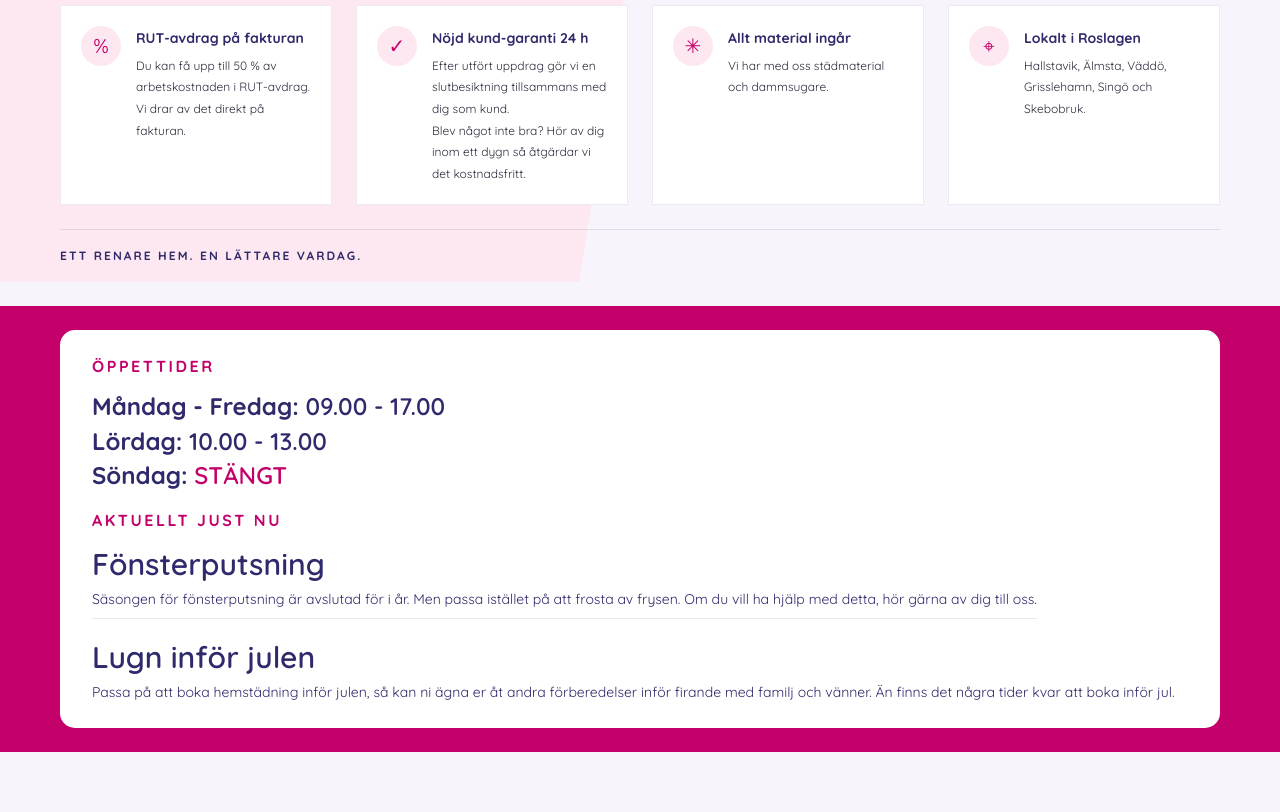
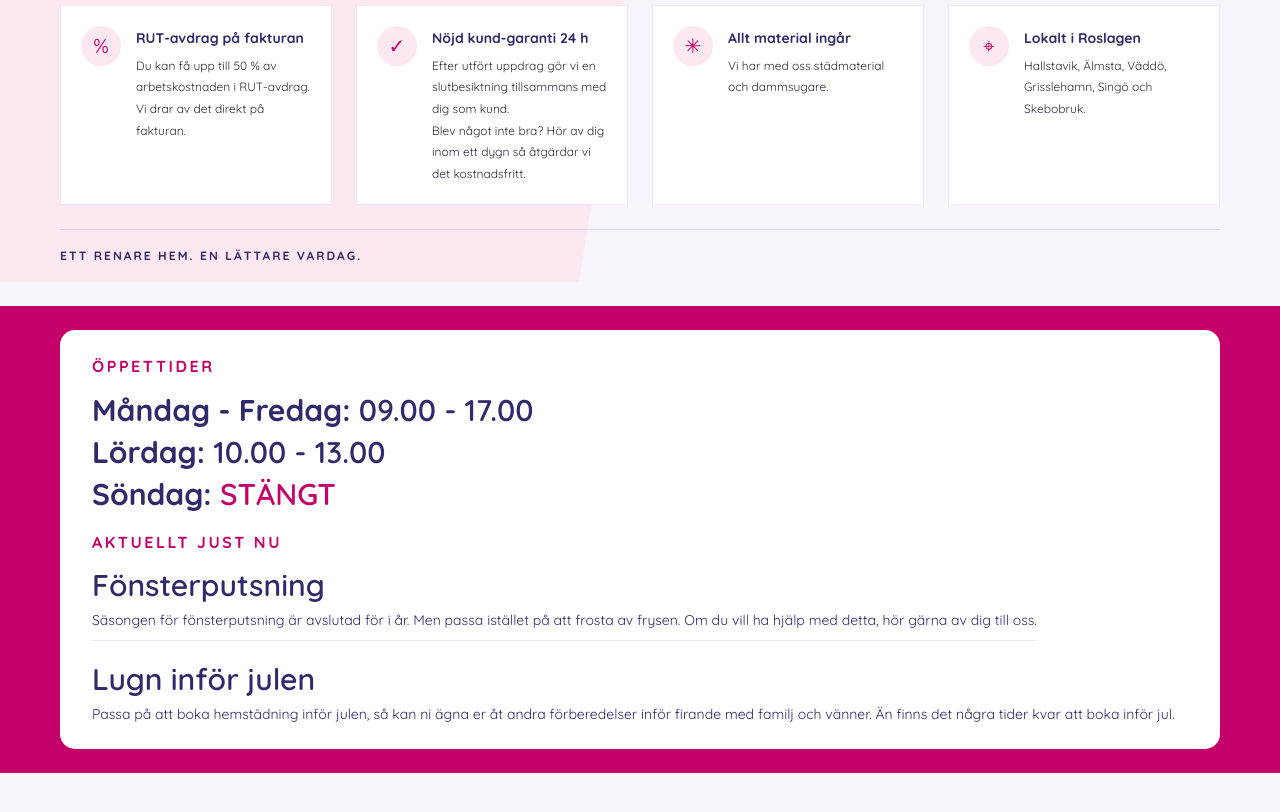
Before and after one commit to annkar73/vikblomsstad, a Next.js app: page / in a window 1280 px wide. Shown: the part 1403-2215 px from the top of the page. Built offline with nearby package versions, Linux system fonts and the light colour scheme.

Commit message:
adjust headings for accessibility

```diff
--- a/app/globals.css
+++ b/app/globals.css
@@ -727,9 +727,9 @@ p {
   font-size: 20px;
 }
 
-.trust-grid h3 {
+.trust-grid h2 {
   margin: 2px 0 6px;
-  color: var(--navy);
+  color: var(--navy) !important;
   font-size: 14px;
   font-weight: 700;
 }
--- a/app/page.tsx
+++ b/app/page.tsx
@@ -85,7 +85,7 @@ export default function Home() {
           <article>
             <span aria-hidden="true">%</span>
             <div>
-              <h3>RUT-avdrag på fakturan</h3>
+              <h2>RUT-avdrag på fakturan</h2>
               <p>
                 Du kan få upp till 50 % av arbetskostnaden i RUT-avdrag. Vi drar
                 av det direkt på fakturan.
@@ -96,15 +96,15 @@ export default function Home() {
           <article>
             <span aria-hidden="true">✓</span>
             <div>
-              <h3>Nöjd kund-garanti 24 h</h3>
-              <p>Efter utfört uppdrag gör vi en slutbesiktning tillsammans med dig som kund. <br></br>Blev något inte bra? Hör av dig inom ett dygn så åtgärdar vi det kostnadsfritt.</p>
+              <h2>Nöjd kund-garanti 24 h</h2>
+              <p>Efter utfört uppdrag gör vi en slutbesiktning tillsammans med dig som kund. <br />Blev något inte bra? Hör av dig inom ett dygn så åtgärdar vi det kostnadsfritt.</p>
             </div>
           </article>
 
           <article>
             <span aria-hidden="true">✳</span>
             <div>
-              <h3>Allt material ingår</h3>
+              <h2>Allt material ingår</h2>
               <p>Vi har med oss städmaterial och dammsugare.</p>
             </div>
           </article>
@@ -112,7 +112,7 @@ export default function Home() {
           <article>
             <span aria-hidden="true">⌖</span>
             <div>
-              <h3>Lokalt i Roslagen</h3>
+              <h2>Lokalt i Roslagen</h2>
               <p>
                 Hallstavik, Älmsta, Väddö, Grisslehamn, Singö och Skebobruk.
               </p>
@@ -120,6 +120,7 @@ export default function Home() {
           </article>
         </div>
         <br></br>
+
         <div className="hero-bottom container">
           <span>ETT RENARE HEM. EN LÄTTARE VARDAG.</span>
           <a href="#trygghet" aria-label="Läs om våra fördelar"></a>
@@ -134,9 +135,9 @@ export default function Home() {
             <span className="eyebrow">ÖPPETTIDER</span>
           </div>
           <article className="now-area-content">
-            <h4><strong>Måndag - Fredag:</strong> 09.00 - 17.00</h4>
-            <h4><strong>Lördag:</strong> 10.00 - 13.00</h4>
-            <h4><strong>Söndag:</strong> <span className="pink-text uppercase-text">Stängt</span></h4>
+            <h3><strong>Måndag - Fredag:</strong> 09.00 - 17.00</h3>
+            <h3><strong>Lördag:</strong> 10.00 - 13.00</h3>
+            <h3><strong>Söndag:</strong> <span className="pink-text uppercase-text">Stängt</span></h3>
 
           </article>
 
```
